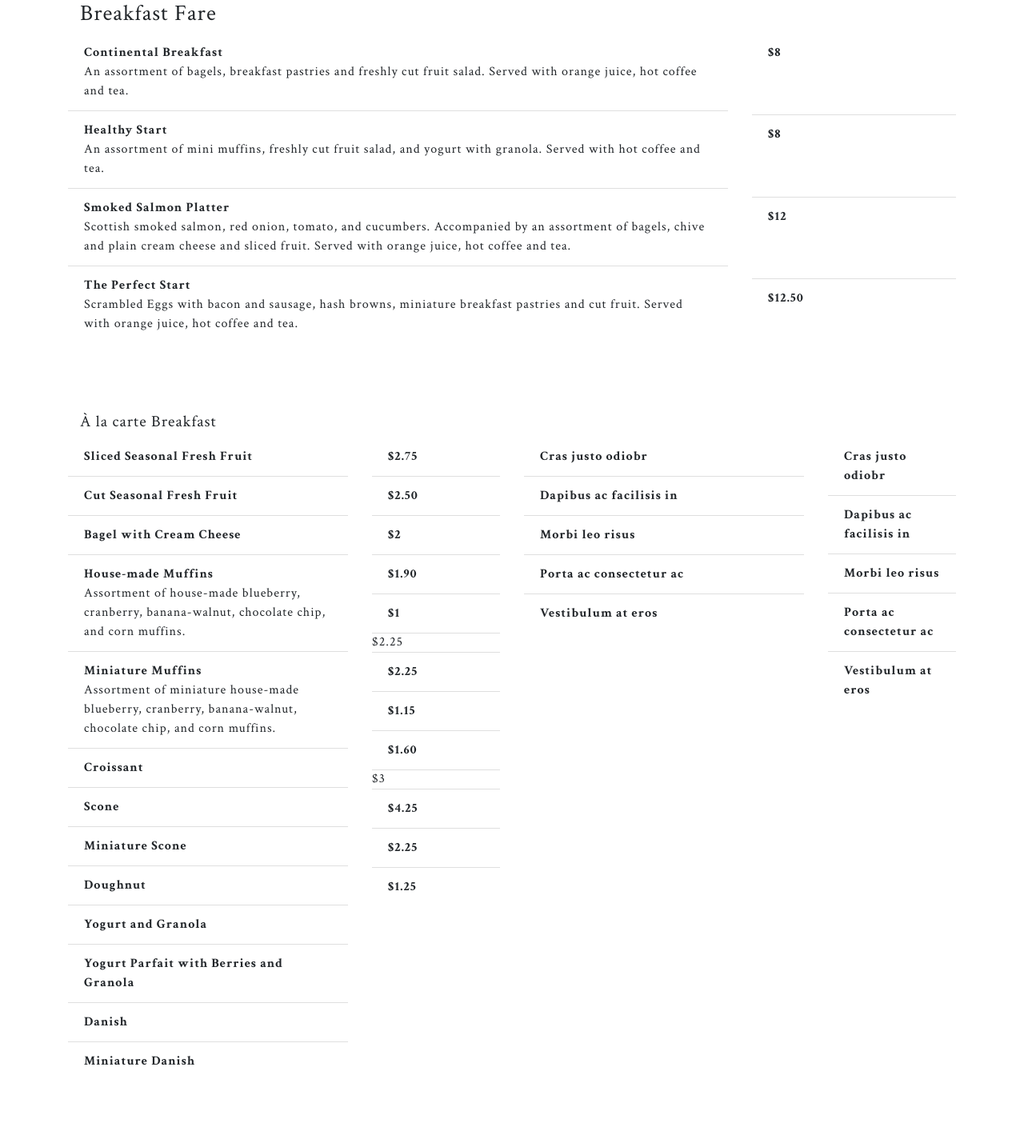
After one commit to meagdoh/CWD-catering-site, a PHP site: page /corporate-menu.html in a window 1280 px wide. The commit adds this page. Shown: the whole page at 80% size. Run offline with PHP 8.4, Linux system fonts and the light colour scheme.

Commit message:
add menu items

```diff
--- /dev/null
+++ b/corporate-menu.html
@@ -0,0 +1,154 @@
+<!DOCTYPE html>
+<html lang="en">
+
+<head>
+
+  <meta charset="utf-8">
+  <meta name="viewport" content="width=device-width, initial-scale=1, shrink-to-fit=no">
+  <meta name="description" content="">
+  <meta name="author" content="">
+
+  <title>CWD Corporate Menu</title>
+
+  <!-- Bootstrap core CSS -->
+  <link href="vendor/bootstrap/css/bootstrap.min.css" rel="stylesheet">
+
+  <!-- Custom fonts for this template -->
+  <link href="vendor/fontawesome-free/css/all.min.css" rel="stylesheet">
+  <link href="https://fonts.googleapis.com/css?family=Crimson+Text:100,400,400i,600,600i,700,700i" rel="stylesheet">
+
+  <!-- Custom styles for this template -->
+  <link href="css/menus.css" rel="stylesheet">
+
+</head>
+
+<body id="page-top">
+
+  <div class="container">
+    <h3 class="menu-header">Breakfast Fare</h3>
+  <div class="row">
+    <div class="col-9">
+      <ul class="list-group list-group-flush">
+        <li class="list-group-item">Continental Breakfast
+        <br>
+        <span> An assortment of bagels, breakfast pastries and freshly cut fruit salad. Served with orange juice, hot coffee and tea. </span>
+      </li>
+
+
+
+        <li class="list-group-item">Healthy Start<br>
+        <span> An assortment of mini muffins, freshly cut fruit salad, and yogurt with granola. Served with hot coffee and tea. </span></li>
+        <li class="list-group-item">Smoked Salmon Platter <br>
+        <span> Scottish smoked salmon, red onion, tomato, and cucumbers. Accompanied by an assortment of bagels, chive and plain cream cheese and sliced fruit. Served with orange juice, hot coffee and tea.
+
+ </span></li>
+        <li class="list-group-item">The Perfect Start <br>
+        <span> Scrambled Eggs with bacon and sausage, hash browns, miniature breakfast pastries and cut fruit. Served with orange juice, hot coffee and tea. </span></li>
+      </ul>
+        </div>
+    <div class="col">
+      <ul class="list-group list-group-flush ">
+        <li class="list-group-item price">$8</li>
+        <li class="list-group-item price">$8</li>
+        <li class="list-group-item price">$12</li>
+        <li class="list-group-item price">$12.50</li>
+      </ul>    </div>
+
+  </div>
+<h5 class="menu-header">À la carte Breakfast</h4>
+  <div class="row">
+    <div class="col-4">
+      <ul class="list-group list-group-flush">
+        <li class="list-group-item">Sliced Seasonal Fresh Fruit
+        <br>
+        <span>   </span>
+      </li>
+
+
+
+        <li class="list-group-item">Cut Seasonal Fresh Fruit<br>
+      </li>
+        <li class="list-group-item">Bagel with Cream Cheese <br>
+      </li>
+        <li class="list-group-item">House-made Muffins <br>
+        <span> Assortment of house-made blueberry, cranberry, banana-walnut, chocolate chip, and corn muffins. </span></li>
+        <li class="list-group-item">Miniature Muffins <br>
+        <span> Assortment of miniature house-made blueberry, cranberry, banana-walnut, chocolate chip, and corn muffins.
+
+ </span></li>
+ <li class="list-group-item">Croissant <br>
+</li>
+<li class="list-group-item">Scone <br>
+</li>
+<li class="list-group-item">Miniature Scone <br>
+</li>
+<li class="list-group-item">Doughnut <br>
+</li>
+<li class="list-group-item"> Yogurt and Granola <br>
+</li>
+<li class="list-group-item">Yogurt Parfait with Berries and Granola <br>
+</li>
+<li class="list-group-item">Danish<br>
+</li>
+<li class="list-group-item">Miniature Danish <br>
+</li>
+      </ul>
+        </div>
+    <div class="col-2">
+      <ul class="list-group list-group-flush">
+        <li class="list-group-item">$2.75 </li>
+        <li class="list-group-item">$2.50</li>
+        <li class="list-group-item">$2</li>
+        <li class="list-group-item">$1.90</li>
+        <li class="list-group-item">$1</li
+        <li class="list-group-item">$2.25</li>
+        <li class="list-group-item">$2.25</li>
+        <li class="list-group-item">$1.15</li>
+        <li class="list-group-item">$1.60</li
+        <li class="list-group-item">$3</li>
+        <li class="list-group-item">$4.25</li>
+        <li class="list-group-item">$2.25</li>
+        <li class="list-group-item">$1.25</li
+      </ul>    </div>
+      <div class="col-4">
+        <ul class="list-group list-group-flush">
+          <li class="list-group-item">Cras justo odiobr </li>
+          <li class="list-group-item">Dapibus ac facilisis in</li>
+          <li class="list-group-item">Morbi leo risus</li>
+          <li class="list-group-item">Porta ac consectetur ac</li>
+          <li class="list-group-item">Vestibulum at eros</li>
+        </ul>    </div>
+        <div class="col-2">
+          <ul class="list-group list-group-flush">
+            <li class="list-group-item">Cras justo odiobr </li>
+            <li class="list-group-item">Dapibus ac facilisis in</li>
+            <li class="list-group-item">Morbi leo risus</li>
+            <li class="list-group-item">Porta ac consectetur ac</li>
+            <li class="list-group-item">Vestibulum at eros</li>
+          </ul>    </div>
+
+  </div>
+
+
+
+  <!-- Footer -->
+  <footer class="bg-black small text-center text-white-50">
+    <div class="container">
+      Copyright &copy; Your Website 2018
+    </div>
+  </footer>
+
+  <!-- Bootstrap core JavaScript -->
+  <script src="vendor/jquery/jquery.min.js"></script>
+  <script src="vendor/bootstrap/js/bootstrap.bundle.min.js"></script>
+
+  <!-- Plugin JavaScript -->
+  <script src="vendor/jquery-easing/jquery.easing.min.js"></script>
+
+  <!-- Custom scripts for this template -->
+  <script src="js/grayscale.js"></script>
+
+
+</body>
+
+</html>
--- /dev/null
+++ b/css/menus.css
@@ -0,0 +1,46 @@
+li{
+}
+
+span{
+  font-weight: lighter;
+}
+
+.menu-header{
+  padding-left: 15px;
+}
+
+body {
+  font-family: 'Crimson Text', serif;
+  letter-spacing: 0.0625em;
+  font-weight: lighter;
+}
+
+h4{
+  font-size: 2.5rem;
+color:  #243D4C;
+text-align: left;
+}
+
+a {
+  color: #243D4C;
+}
+
+p, ul{
+  font-family: 'Crimson Text', serif;
+  font-weight: lighter;
+  text-align: left;
+}
+
+li{
+  font-weight: bold;
+
+  padding: 5px;
+}
+
+.row{
+  padding-bottom: 4em;
+}
+
+.price{
+  padding-bottom: 4.1em;
+}
```
Also changed, not shown: css/grayscale.css (+12 -0 lines).
